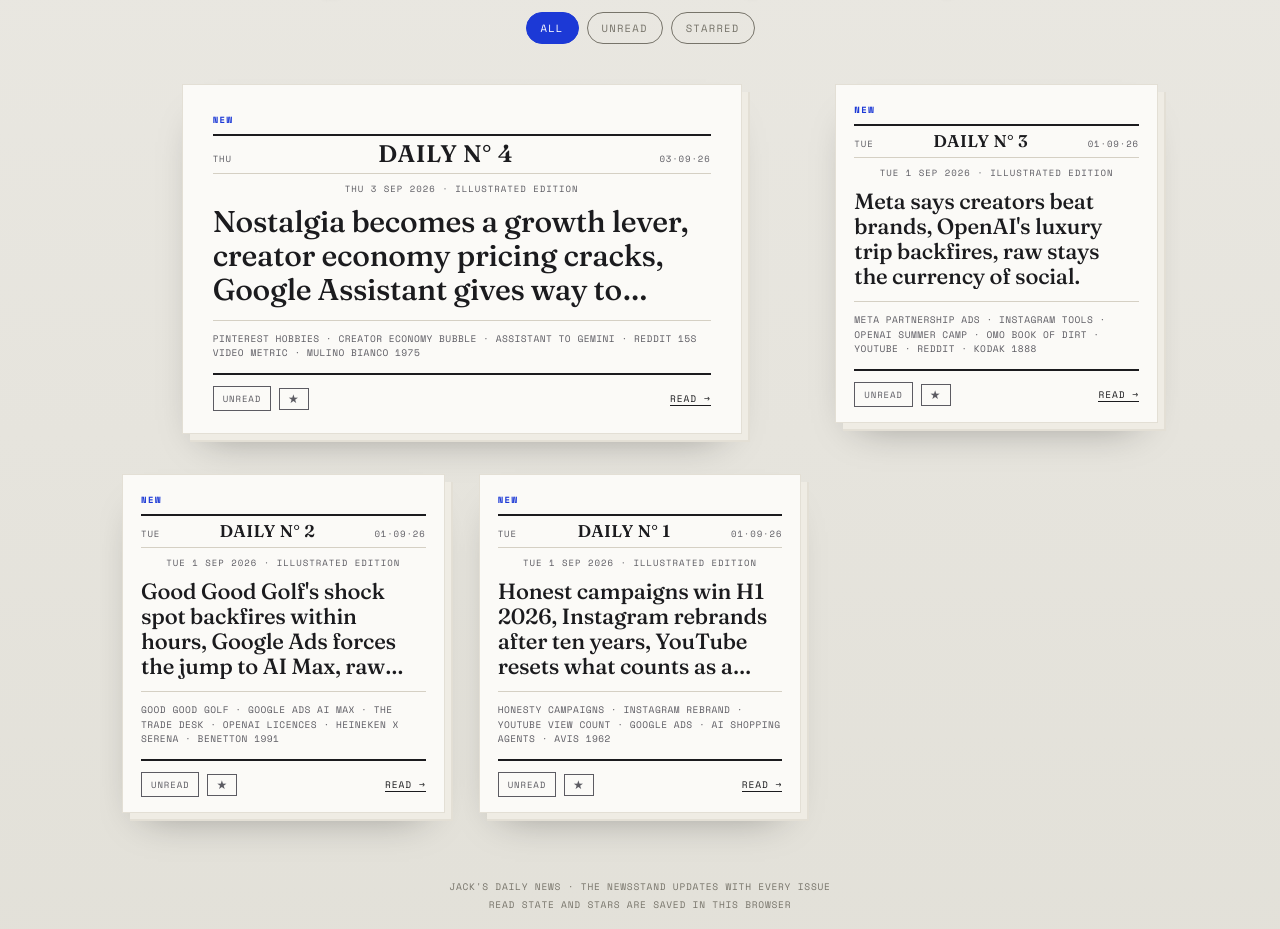
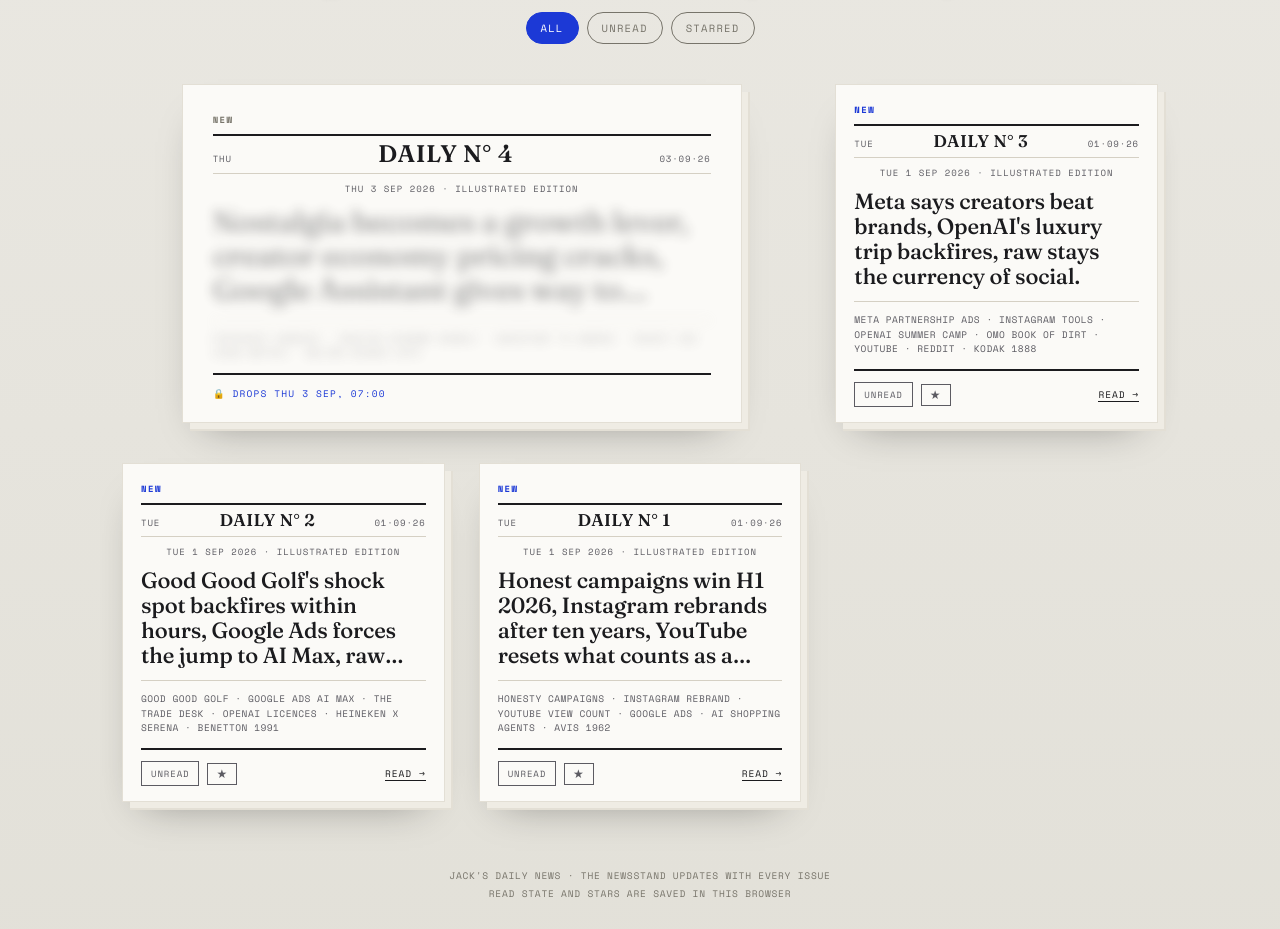
Before and after one commit to Jackinss/jack-daily-news, a plain HTML site: page index.html in a window 1280 px wide. Shown: the part 168-1097 px from the top of the page. Drawn offline with nearby package versions, Linux system fonts and the light colour scheme.

Commit message:
Publish 2026-09-02 21:27

```diff
--- a/index.html
+++ b/index.html
@@ -188,6 +188,19 @@
   }
   :focus-visible{outline:2px solid var(--accent);outline-offset:3px}
 
+  /* locked: built but not yet released */
+  .paper.locked .clip{pointer-events:none}
+  .paper.locked .hl,.paper.locked .deck{filter:blur(6px);opacity:.45;user-select:none}
+  .paper.locked .new{color:var(--fg-dim)}
+  .paper.locked .tools{display:none}
+  .lock{
+    display:none;align-items:center;gap:8px;
+    margin-top:14px;padding-top:11px;border-top:2px solid var(--ink);
+    font-family:'Space Mono',ui-monospace,monospace;font-size:9.5px;
+    letter-spacing:.12em;text-transform:uppercase;color:var(--accent);
+  }
+  .paper.locked .lock{display:flex}
+
   .fade{opacity:0;transform:translateY(12px)}
   .fade.in{opacity:1;transform:none;transition:opacity .45s ease,transform .45s ease}
   @media (prefers-reduced-motion:reduce){
@@ -224,7 +237,7 @@
   </div>
 
   <div class="rack" id="rack">
-    <article class="paper featured fade" data-n="4" style="--i:0;--tilt:0deg">
+    <article class="paper featured fade" data-n="4" data-release="2026-09-03T07:00:00" data-drops="&#128274; Drops THU 3 SEP, 07:00" style="--i:0;--tilt:0deg">
   <span class="new">New</span>
   <a class="clip" href="2026-09-03-n4.html">
     <div class="plate">
@@ -236,13 +249,14 @@
     <h2 class="hl">Nostalgia becomes a growth lever, creator economy pricing cracks, Google Assistant gives way to Gemini.</h2>
     <p class="deck">Pinterest Hobbies &middot; creator economy bubble &middot; Assistant to Gemini &middot; Reddit 15s video metric &middot; Mulino Bianco 1975</p>
   </a>
+  <div class="lock"><span></span></div>
   <div class="tools">
     <button class="t-read" type="button" aria-pressed="false">Unread</button>
     <button class="t-star" type="button" aria-pressed="false" aria-label="Star">&#9733;</button>
     <a class="go" href="2026-09-03-n4.html">Read &rarr;</a>
   </div>
 </article>
-<article class="paper fade" data-n="3" style="--i:1;--tilt:-0.5deg">
+<article class="paper fade" data-n="3" data-release="2026-09-01T07:00:00" data-drops="&#128274; Drops TUE 1 SEP, 07:00" style="--i:1;--tilt:-0.5deg">
   <span class="new">New</span>
   <a class="clip" href="2026-09-01-n3.html">
     <div class="plate">
@@ -254,13 +268,14 @@
     <h2 class="hl">Meta says creators beat brands, OpenAI&#x27;s luxury trip backfires, raw stays the currency of social.</h2>
     <p class="deck">Meta Partnership Ads &middot; Instagram tools &middot; OpenAI Summer Camp &middot; Omo Book of Dirt &middot; YouTube &middot; Reddit &middot; Kodak 1888</p>
   </a>
+  <div class="lock"><span></span></div>
   <div class="tools">
     <button class="t-read" type="button" aria-pressed="false">Unread</button>
     <button class="t-star" type="button" aria-pressed="false" aria-label="Star">&#9733;</button>
     <a class="go" href="2026-09-01-n3.html">Read &rarr;</a>
   </div>
 </article>
-<article class="paper fade" data-n="2" style="--i:2;--tilt:0.4deg">
+<article class="paper fade" data-n="2" data-release="2026-09-01T07:00:00" data-drops="&#128274; Drops TUE 1 SEP, 07:00" style="--i:2;--tilt:0.4deg">
   <span class="new">New</span>
   <a class="clip" href="2026-09-01-n2.html">
     <div class="plate">
@@ -272,13 +287,14 @@
     <h2 class="hl">Good Good Golf&#x27;s shock spot backfires within hours, Google Ads forces the jump to AI Max, raw beats polished.</h2>
     <p class="deck">Good Good Golf &middot; Google Ads AI Max &middot; The Trade Desk &middot; OpenAI licences &middot; Heineken x Serena &middot; Benetton 1991</p>
   </a>
+  <div class="lock"><span></span></div>
   <div class="tools">
     <button class="t-read" type="button" aria-pressed="false">Unread</button>
     <button class="t-star" type="button" aria-pressed="false" aria-label="Star">&#9733;</button>
     <a class="go" href="2026-09-01-n2.html">Read &rarr;</a>
   </div>
 </article>
-<article class="paper fade" data-n="1" style="--i:3;--tilt:-0.4deg">
+<article class="paper fade" data-n="1" data-release="2026-09-01T07:00:00" data-drops="&#128274; Drops TUE 1 SEP, 07:00" style="--i:3;--tilt:-0.4deg">
   <span class="new">New</span>
   <a class="clip" href="2026-09-01-n1.html">
     <div class="plate">
@@ -290,6 +306,7 @@
     <h2 class="hl">Honest campaigns win H1 2026, Instagram rebrands after ten years, YouTube resets what counts as a view.</h2>
     <p class="deck">Honesty campaigns &middot; Instagram rebrand &middot; YouTube view count &middot; Google Ads &middot; AI shopping agents &middot; Avis 1962</p>
   </a>
+  <div class="lock"><span></span></div>
   <div class="tools">
     <button class="t-read" type="button" aria-pressed="false">Unread</button>
     <button class="t-star" type="button" aria-pressed="false" aria-label="Star">&#9733;</button>
@@ -312,6 +329,22 @@
     var read=load(LS_READ),star=load(LS_STAR);
     var rack=document.getElementById('rack');
     var papers=[].slice.call(document.querySelectorAll('.paper'));
+
+    // --- release lock: an issue built early stays locked until its drop time ---
+    papers.forEach(function(p){
+      var rel=p.getAttribute('data-release');
+      if(!rel) return;
+      var t=Date.parse(rel);
+      if(isNaN(t)||Date.now()>=t) return;
+      p.classList.add('locked');
+      var lk=p.querySelector('.lock');
+      if(lk){var sp=lk.querySelector('span');if(sp)sp.textContent=p.getAttribute('data-drops')||'Coming soon';}
+      var wait=Math.min(t-Date.now(),2147483000);
+      setTimeout(function(){
+        p.classList.remove('locked');
+        p.classList.add('is-new');
+      },wait);
+    });
 
     papers.forEach(function(p){
       var n=p.getAttribute('data-n');
```
